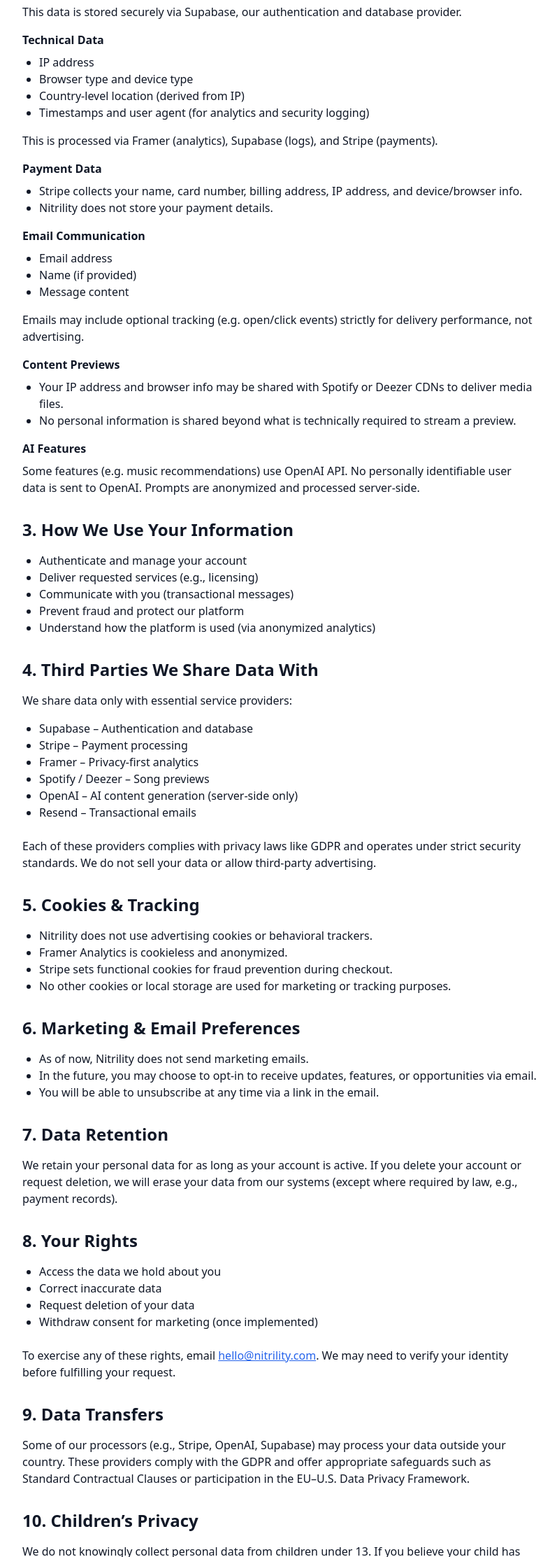
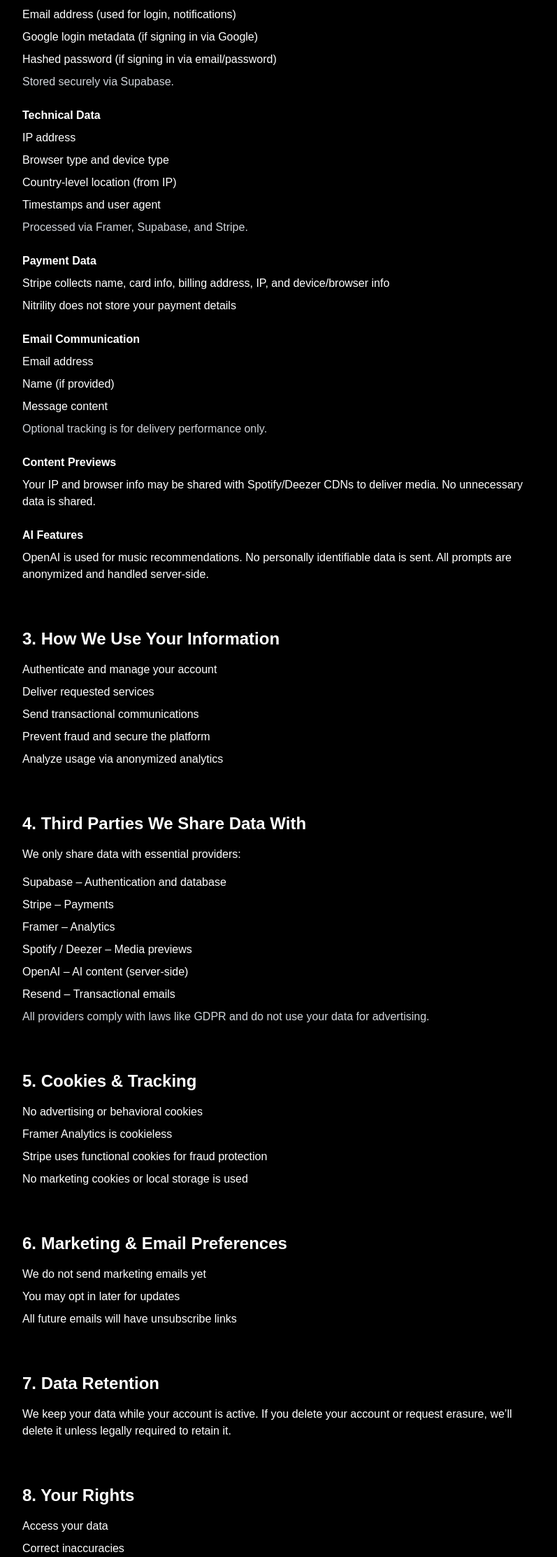
Before and after one commit to Codomic/test, a plain HTML site: page index.html in a window 1280 px wide. Shown: the part 575-2800 px from the top of the page at 70% size, without its empty margins (240-1037 px from the left). Drawn offline with nearby package versions, Linux system fonts and the light colour scheme; a small style sheet from the web is missing.

Commit message:
Update index.html

```diff
--- a/index.html
+++ b/index.html
@@ -5,118 +5,167 @@
   <meta name="viewport" content="width=device-width, initial-scale=1.0" />
   <title>Nitrility Privacy Policy</title>
   <script src="https://cdn.tailwindcss.com"></script>
+  <link rel="stylesheet" href="https://cdn.jsdelivr.net/npm/@fontsource/geist-sans@4.2.1/index.min.css" />
+  <style>
+    body {
+      font-family: 'Geist Sans', sans-serif;
+    }
+    ul {
+      list-style-type: disc;
+      margin-left: 1.5rem;
+      padding-left: 0;
+    }
+    li {
+      margin-bottom: 0.5rem;
+    }
+  </style>
 </head>
-<body class="bg-white text-gray-900 font-sans">
-  <div class="max-w-3xl mx-auto px-4 py-12">
-    <h1 class="text-3xl font-bold mb-6">Nitrility Privacy Policy</h1>
-    <p class="text-sm text-gray-600 mb-8">Effective Date: [Insert Launch Date]<br>Last Updated: [Insert Today’s Date]</p>
+<body class="bg-black text-white">
+  <main class="max-w-3xl mx-auto px-4 py-12 space-y-16">
 
-    <p class="mb-6">Nitrility Inc. ("Nitrility", "we", "us", or "our") respects your privacy. This Privacy Policy explains what information we collect, how we use it, and your rights regarding your data.</p>
+    <header class="text-center">
+      <h1 class="text-4xl font-bold mb-2">geistt Nitrility Privacy Policy</h1>
+      <p class="text-sm text-gray-400">
+        Effective Date: [Insert Launch Date] <br />
+        Last Updated: [Insert Today’s Date]
+      </p>
+    </header>
 
-    <h2 class="text-2xl font-semibold mt-8 mb-4">1. Who We Are</h2>
-    <p class="mb-6">Nitrility Inc. is a Delaware C-Corporation. We operate a platform that helps buyers discover and request licenses for music and other creative works. We take privacy seriously and limit the data we collect to what’s necessary to operate our services.</p>
+    <section>
+      <p>
+        Nitrility Inc. ("Nitrility", "we", "us", or "our") respects your privacy. This Privacy Policy explains what information we collect, how we use it, and your rights regarding your data.
+      </p>
+    </section>
 
-    <h2 class="text-2xl font-semibold mt-8 mb-4">2. What Information We Collect</h2>
-    <p class="font-semibold mb-2">Account Information</p>
-    <ul class="list-disc pl-6 mb-4">
+    <section>
+      <h2 class="text-2xl font-semibold mb-4">1. Who We Are</h2>
+      <p>
+        Nitrility Inc. is a Delaware C-Corporation. We operate a platform that helps buyers discover and request licenses for music and other creative works. We take privacy seriously and limit the data we collect to what’s necessary to operate our services.
+      </p>
+    </section>
+
+    <section>
+      <h2 class="text-2xl font-semibold mb-4">2. What Information We Collect</h2>
+
+      <h3 class="font-semibold mb-2 mt-6">Account Information</h3>
+      <ul>
         <li>Email address (used for login, notifications)</li>
         <li>Google login metadata (if signing in via Google)</li>
         <li>Hashed password (if signing in via email/password)</li>
       </ul>
-    <p class="mb-4">This data is stored securely via Supabase, our authentication and database provider.</p>
+      <p class="mt-2 text-gray-300">Stored securely via Supabase.</p>
 
-    <p class="font-semibold mb-2">Technical Data</p>
-    <ul class="list-disc pl-6 mb-4">
+      <h3 class="font-semibold mb-2 mt-6">Technical Data</h3>
+      <ul>
         <li>IP address</li>
         <li>Browser type and device type</li>
-      <li>Country-level location (derived from IP)</li>
-      <li>Timestamps and user agent (for analytics and security logging)</li>
+        <li>Country-level location (from IP)</li>
+        <li>Timestamps and user agent</li>
       </ul>
-    <p class="mb-4">This is processed via Framer (analytics), Supabase (logs), and Stripe (payments).</p>
+      <p class="mt-2 text-gray-300">Processed via Framer, Supabase, and Stripe.</p>
 
-    <p class="font-semibold mb-2">Payment Data</p>
-    <ul class="list-disc pl-6 mb-4">
-      <li>Stripe collects your name, card number, billing address, IP address, and device/browser info.</li>
-      <li>Nitrility does not store your payment details.</li>
+      <h3 class="font-semibold mb-2 mt-6">Payment Data</h3>
+      <ul>
+        <li>Stripe collects name, card info, billing address, IP, and device/browser info</li>
+        <li>Nitrility does not store your payment details</li>
       </ul>
 
-    <p class="font-semibold mb-2">Email Communication</p>
-    <ul class="list-disc pl-6 mb-4">
+      <h3 class="font-semibold mb-2 mt-6">Email Communication</h3>
+      <ul>
         <li>Email address</li>
         <li>Name (if provided)</li>
         <li>Message content</li>
       </ul>
-    <p class="mb-4">Emails may include optional tracking (e.g. open/click events) strictly for delivery performance, not advertising.</p>
+      <p class="mt-2 text-gray-300">Optional tracking is for delivery performance only.</p>
 
-    <p class="font-semibold mb-2">Content Previews</p>
-    <ul class="list-disc pl-6 mb-4">
-      <li>Your IP address and browser info may be shared with Spotify or Deezer CDNs to deliver media files.</li>
-      <li>No personal information is shared beyond what is technically required to stream a preview.</li>
+      <h3 class="font-semibold mb-2 mt-6">Content Previews</h3>
+      <p>Your IP and browser info may be shared with Spotify/Deezer CDNs to deliver media. No unnecessary data is shared.</p>
+
+      <h3 class="font-semibold mb-2 mt-6">AI Features</h3>
+      <p>OpenAI is used for music recommendations. No personally identifiable data is sent. All prompts are anonymized and handled server-side.</p>
+    </section>
+
+    <section>
+      <h2 class="text-2xl font-semibold mb-4">3. How We Use Your Information</h2>
+      <ul>
+        <li>Authenticate and manage your account</li>
+        <li>Deliver requested services</li>
+        <li>Send transactional communications</li>
+        <li>Prevent fraud and secure the platform</li>
+        <li>Analyze usage via anonymized analytics</li>
       </ul>
+    </section>
 
-    <p class="font-semibold mb-2">AI Features</p>
-    <p class="mb-6">Some features (e.g. music recommendations) use OpenAI API. No personally identifiable user data is sent to OpenAI. Prompts are anonymized and processed server-side.</p>
-
-    <h2 class="text-2xl font-semibold mt-8 mb-4">3. How We Use Your Information</h2>
-    <ul class="list-disc pl-6 mb-6">
-      <li>Authenticate and manage your account</li>
-      <li>Deliver requested services (e.g., licensing)</li>
-      <li>Communicate with you (transactional messages)</li>
-      <li>Prevent fraud and protect our platform</li>
-      <li>Understand how the platform is used (via anonymized analytics)</li>
-    </ul>
-
-    <h2 class="text-2xl font-semibold mt-8 mb-4">4. Third Parties We Share Data With</h2>
-    <p class="mb-4">We share data only with essential service providers:</p>
-    <ul class="list-disc pl-6 mb-6">
+    <section>
+      <h2 class="text-2xl font-semibold mb-4">4. Third Parties We Share Data With</h2>
+      <p class="mb-4">We only share data with essential providers:</p>
+      <ul>
         <li>Supabase – Authentication and database</li>
-      <li>Stripe – Payment processing</li>
-      <li>Framer – Privacy-first analytics</li>
-      <li>Spotify / Deezer – Song previews</li>
-      <li>OpenAI – AI content generation (server-side only)</li>
+        <li>Stripe – Payments</li>
+        <li>Framer – Analytics</li>
+        <li>Spotify / Deezer – Media previews</li>
+        <li>OpenAI – AI content (server-side)</li>
         <li>Resend – Transactional emails</li>
       </ul>
-    <p class="mb-6">Each of these providers complies with privacy laws like GDPR and operates under strict security standards. We do not sell your data or allow third-party advertising.</p>
+      <p class="mt-2 text-gray-300">All providers comply with laws like GDPR and do not use your data for advertising.</p>
+    </section>
 
-    <h2 class="text-2xl font-semibold mt-8 mb-4">5. Cookies & Tracking</h2>
-    <ul class="list-disc pl-6 mb-6">
-      <li>Nitrility does not use advertising cookies or behavioral trackers.</li>
-      <li>Framer Analytics is cookieless and anonymized.</li>
-      <li>Stripe sets functional cookies for fraud prevention during checkout.</li>
-      <li>No other cookies or local storage are used for marketing or tracking purposes.</li>
+    <section>
+      <h2 class="text-2xl font-semibold mb-4">5. Cookies & Tracking</h2>
+      <ul>
+        <li>No advertising or behavioral cookies</li>
+        <li>Framer Analytics is cookieless</li>
+        <li>Stripe uses functional cookies for fraud protection</li>
+        <li>No marketing cookies or local storage is used</li>
       </ul>
+    </section>
 
-    <h2 class="text-2xl font-semibold mt-8 mb-4">6. Marketing & Email Preferences</h2>
-    <ul class="list-disc pl-6 mb-6">
-      <li>As of now, Nitrility does not send marketing emails.</li>
-      <li>In the future, you may choose to opt-in to receive updates, features, or opportunities via email.</li>
-      <li>You will be able to unsubscribe at any time via a link in the email.</li>
+    <section>
+      <h2 class="text-2xl font-semibold mb-4">6. Marketing & Email Preferences</h2>
+      <ul>
+        <li>We do not send marketing emails yet</li>
+        <li>You may opt in later for updates</li>
+        <li>All future emails will have unsubscribe links</li>
       </ul>
+    </section>
 
-    <h2 class="text-2xl font-semibold mt-8 mb-4">7. Data Retention</h2>
-    <p class="mb-6">We retain your personal data for as long as your account is active. If you delete your account or request deletion, we will erase your data from our systems (except where required by law, e.g., payment records).</p>
+    <section>
+      <h2 class="text-2xl font-semibold mb-4">7. Data Retention</h2>
+      <p>We keep your data while your account is active. If you delete your account or request erasure, we’ll delete it unless legally required to retain it.</p>
+    </section>
 
-    <h2 class="text-2xl font-semibold mt-8 mb-4">8. Your Rights</h2>
-    <ul class="list-disc pl-6 mb-6">
-      <li>Access the data we hold about you</li>
-      <li>Correct inaccurate data</li>
-      <li>Request deletion of your data</li>
-      <li>Withdraw consent for marketing (once implemented)</li>
+    <section>
+      <h2 class="text-2xl font-semibold mb-4">8. Your Rights</h2>
+      <ul>
+        <li>Access your data</li>
+        <li>Correct inaccuracies</li>
+        <li>Request deletion</li>
+        <li>Withdraw marketing consent (when available)</li>
       </ul>
-    <p class="mb-6">To exercise any of these rights, email <a href="mailto:hello@nitrility.com" class="text-blue-600 underline">hello@nitrility.com</a>. We may need to verify your identity before fulfilling your request.</p>
+      <p class="mt-2">To exercise your rights, email <a href="mailto:hello@nitrility.com" class="text-blue-400 underline">hello@nitrility.com</a>. We may verify your identity.</p>
+    </section>
 
-    <h2 class="text-2xl font-semibold mt-8 mb-4">9. Data Transfers</h2>
-    <p class="mb-6">Some of our processors (e.g., Stripe, OpenAI, Supabase) may process your data outside your country. These providers comply with the GDPR and offer appropriate safeguards such as Standard Contractual Clauses or participation in the EU–U.S. Data Privacy Framework.</p>
+    <section>
+      <h2 class="text-2xl font-semibold mb-4">9. Data Transfers</h2>
+      <p>Some providers may process your data outside your country. They adhere to GDPR safeguards such as Standard Contractual Clauses or the EU–U.S. Data Privacy Framework.</p>
+    </section>
 
-    <h2 class="text-2xl font-semibold mt-8 mb-4">10. Children’s Privacy</h2>
-    <p class="mb-6">We do not knowingly collect personal data from children under 13. If you believe your child has provided us with personal information, contact us immediately at <a href="mailto:hello@nitrility.com" class="text-blue-600 underline">hello@nitrility.com</a>.</p>
+    <section>
+      <h2 class="text-2xl font-semibold mb-4">10. Children’s Privacy</h2>
+      <p>We do not knowingly collect data from children under 13. If you suspect this has occurred, contact us at <a href="mailto:hello@nitrility.com" class="text-blue-400 underline">hello@nitrility.com</a>.</p>
+    </section>
 
-    <h2 class="text-2xl font-semibold mt-8 mb-4">11. Changes to This Policy</h2>
-    <p class="mb-6">We may update this policy from time to time. When we do, we’ll update the "Last Updated" date at the top of this page. Continued use of Nitrility after changes means you accept the updated policy.</p>
+    <section>
+      <h2 class="text-2xl font-semibold mb-4">11. Changes to This Policy</h2>
+      <p>We may update this policy occasionally. The "Last Updated" date at the top will reflect changes. Continued use implies acceptance of updates.</p>
+    </section>
 
-    <h2 class="text-2xl font-semibold mt-8 mb-4">12. Contact Us</h2>
-    <p class="mb-6">If you have questions about this Privacy Policy or how we handle your data:<br>
-    📧 <a href="mailto:hello@nitrility.com" class="text-blue-600 underline">hello@nitrility.com</a></p>
-  </div>
+    <footer class="pt-8 border-t border-gray-700">
+      <h2 class="text-2xl font-semibold mb-2">12. Contact Us</h2>
+      <p>If you have questions about this policy or how we manage data:</p>
+      <p class="mt-1">📧 <a href="mailto:hello@nitrility.com" class="text-blue-400 underline">hello@nitrility.com</a></p>
+    </footer>
+
+  </main>
 </body>
 </html>
```
Lines whose indentation alone changed are shown as unchanged.
